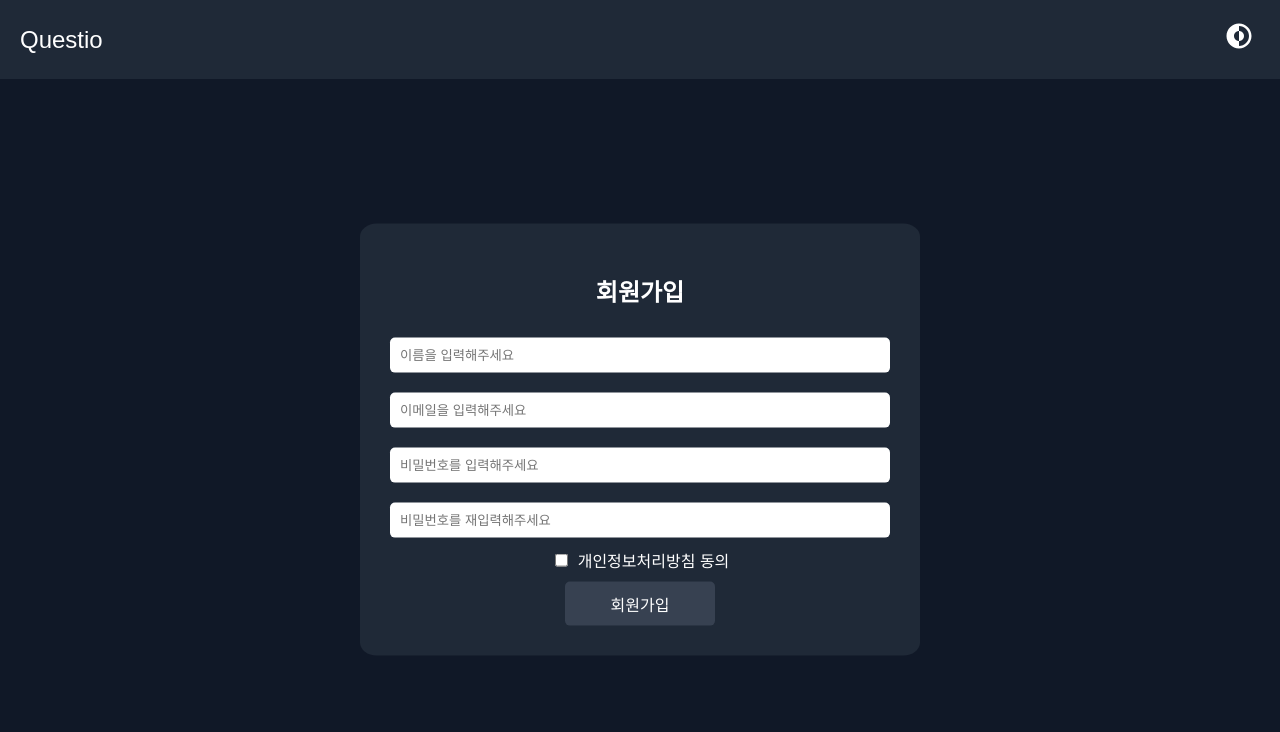
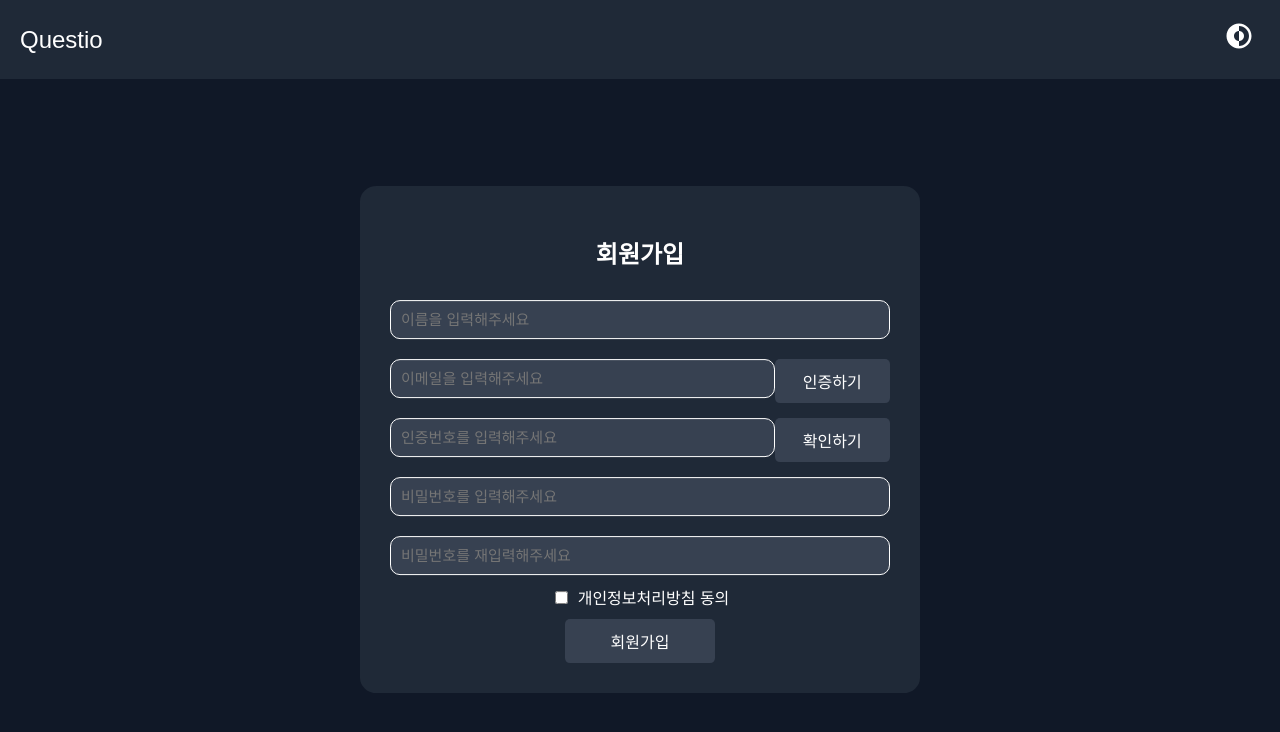
Before and after one commit to Team-Questio/Front, a React (Create React App) app: page /signup in a window 1280 px wide. Shown: the top 732 px of the page. Built offline with nearby package versions, Linux system fonts and the light colour scheme.

Commit message:
[feat] email auth check form

```diff
--- a/src/components/SignUp.tsx
+++ b/src/components/SignUp.tsx
@@ -31,6 +31,7 @@ const InputField: React.FC<InputFieldProps> = ({
 const SignUpBox: React.FC = () => {
   const [name, setName] = useState("");
   const [email, setEmail] = useState("");
+  const [authCode, setAuthCode] = useState("");
   const [password, setPassword] = useState("");
   const [confirmPassword, setConfirmPassword] = useState("");
 
@@ -38,6 +39,16 @@ const SignUpBox: React.FC = () => {
 
   const handleSignUp = () => {
     navigate("/login");
+  };
+
+  const sendAuthEmail = () => {
+    /* 인증 이메일 보내기 */
+    alert("이메일로 인증 메일 발송하였습니다.");
+  };
+
+  const checkAuthCode = () => {
+    /* 인증 번호 확인 */
+    alert("확인되었습니다.");
   };
 
   return (
@@ -49,12 +60,32 @@ const SignUpBox: React.FC = () => {
         value={name}
         onChange={(e) => setName(e.target.value)}
       />
-      <InputField
-        type="email"
-        placeholder="이메일을 입력해주세요"
-        value={email}
-        onChange={(e) => setEmail(e.target.value)}
-      />
+      <div className="flex-form">
+        <InputField
+          type="text"
+          placeholder="이메일을 입력해주세요"
+          value={email}
+          onChange={(e) => setEmail(e.target.value)}
+        />
+        <div className="button-container">
+          <button className="form-button" onClick={sendAuthEmail}>
+            인증하기
+          </button>
+        </div>
+      </div>
+      <div className="flex-form">
+        <InputField
+          type="text"
+          placeholder="인증번호를 입력해주세요"
+          value={authCode}
+          onChange={(e) => setAuthCode(e.target.value)}
+        />
+        <div className="button-container">
+          <button className="form-button" onClick={checkAuthCode}>
+            확인하기
+          </button>
+        </div>
+      </div>
       <InputField
         type="password"
         placeholder="비밀번호를 입력해주세요"
--- a/src/styles/style.css
+++ b/src/styles/style.css
@@ -1,3 +1,12 @@
+* {
+  user-select: none; /* 텍스트 선택 금지 */
+  -webkit-user-drag: none; /* 드래그 금지 (WebKit 기반 브라우저) */
+}
+
+img {
+  pointer-events: none;
+}
+
 html,
 body {
   height: 100%;
@@ -185,9 +194,12 @@ input[type="text"] {
   width: 100%;
   padding: 10px;
   margin: 10px 0;
-  border: none;
-  border-radius: 5px;
+  border: 0.5px solid #ffffff;
+  border-radius: 10px;
   box-sizing: border-box;
+  background-color: #374151;
+  font-size: 15px;
+  color: white;
 }
 
 input[type="checkbox"] {
```
